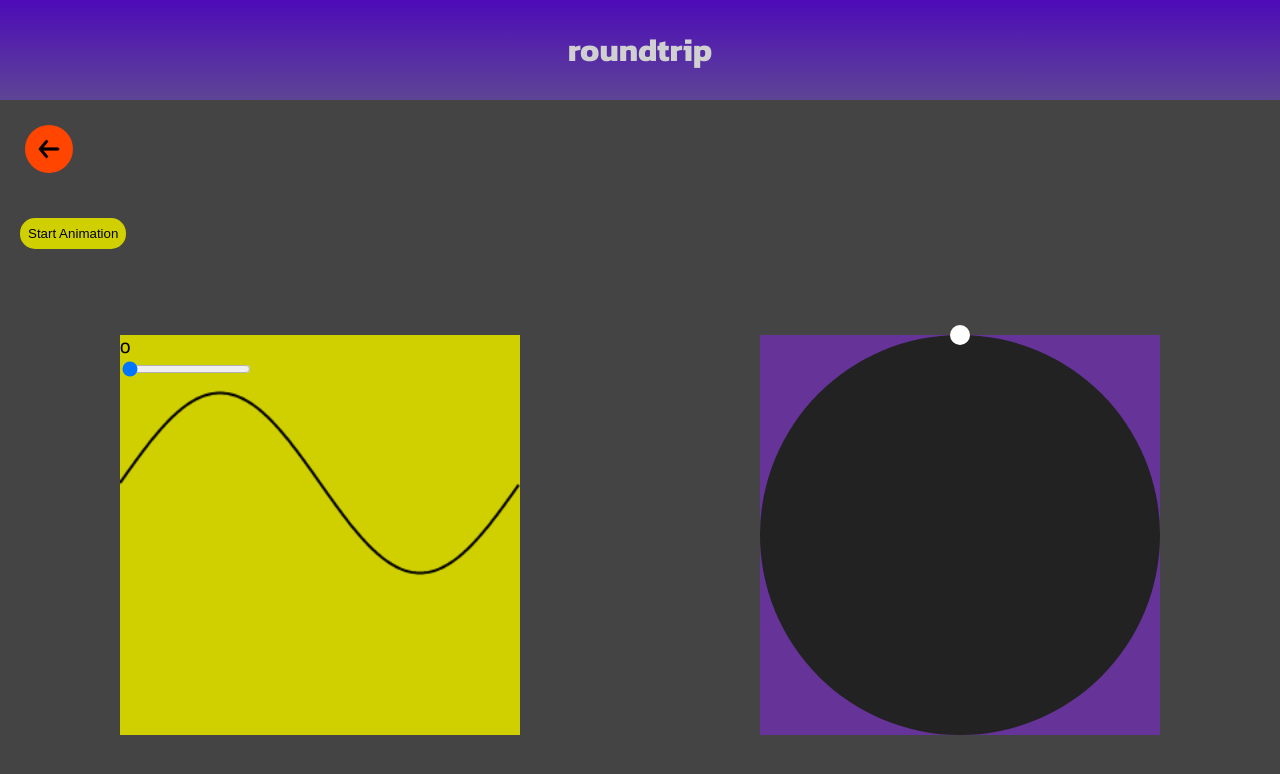
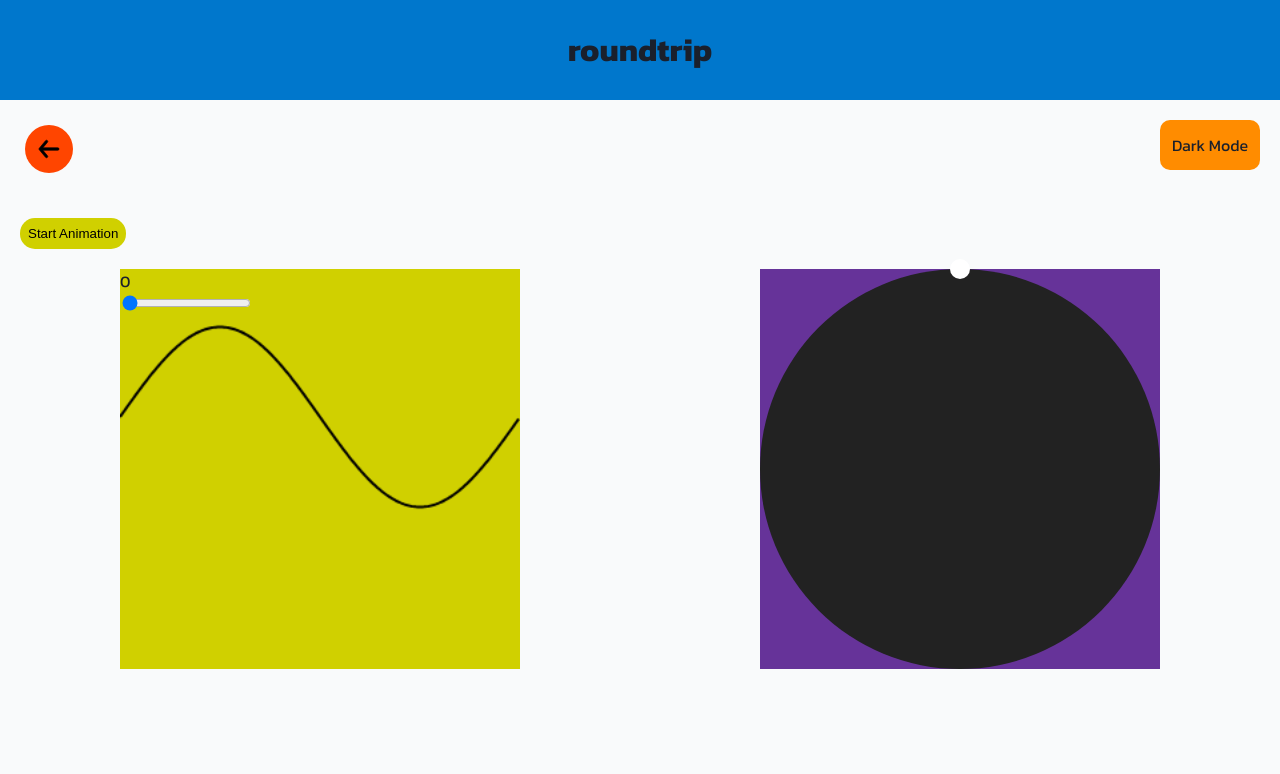
Before and after one commit to crckfx/MathIsWild, a plain HTML site: page roundtrip/roundtrip.html in a window 1280 px wide. Drawn offline with Linux system fonts and the light colour scheme.

Commit message:
keep both options 'floatButton' and 'switchThemeBtn' in themes.css for now

```diff
--- a/global.css
+++ b/global.css
@@ -2,15 +2,16 @@
 
 @charset 'utf-8';
 
-body{
+body {
     margin: 0%;
     font-family: "Kanit", sans-serif;
     font-weight: 400;
     font-style: normal;
     color: var(--color-text);
+    background-color: var(--color-background);
 }
 
-h2{
+h2 {
     font-weight: 400;
     margin: 0;
 }
@@ -19,17 +20,17 @@ ul {
     list-style-type: none;
 }
 
-a{
+a {
     color: unset;
     text-decoration: none;
 }
 
-button{
+button {
     outline: none;
     border: none;
 }
 
-input:focus{
+input:focus {
     border: none;
     outline: none;
 }
@@ -48,7 +49,7 @@ header h1 {
 
 /* Back Button Rules _________________________________________________ */
 
-.backPleaseSir{
+.backPleaseSir {
     width: 25px;
     height: 25px;
     background-color: orangered;
@@ -62,7 +63,7 @@ header h1 {
     top: 140px;
 }
 
-.backPleaseSir:hover{
+.backPleaseSir:hover {
     background-color: rgb(225, 60, 0);
     padding: 13px;
 }
@@ -75,15 +76,14 @@ header h1 {
 
 /* Responsive Design_________________________________________________ */
 
-@media (max-width: 768px) {
-}
+@media (max-width: 768px) {}
 
 
 
-.bigManLinks{
+.bigManLinks {
     width: 100%;
     height: 100px;
-    background-color: #ffffff;
+    background-color: var(--color-background);
     display: flex;
     /* justify-content: center; */
     align-items: center;
@@ -94,6 +94,7 @@ a.bigman,
 a.bigman:visited {
     color: unset;
 }
+
 a.bigman:hover {
     color: #d0d0d0;
 }
@@ -108,12 +109,13 @@ a.bigman:hover {
     margin-top: 20px;
     margin-bottom: 20px;
 }
+
 /* ---------------------------------------------------- */
 
 /* **************************************************** */
 /* homepage links */
 /* ---------------------------------------------------- */
-.linkButton{
+.linkButton {
     width: 225px;
     height: 250px;
     background-color: #cecece;
@@ -125,13 +127,13 @@ a.bigman:hover {
     flex-direction: column;
 }
 
-.linkButtonImage{
+.linkButtonImage {
     width: 225px;
     height: 210px;
     background-color: #ad331b;
 }
 
-.linkButtonHeading{
+.linkButtonHeading {
     width: 225px;
     height: 40px;
     display: flex;
@@ -139,8 +141,23 @@ a.bigman:hover {
     align-items: center;
 }
 
-.linkButton:hover{
+.linkButton:hover {
     background-color: #8fabb5;
     outline: 5px solid red;
 }
+
 /* ---------------------------------------------------- */
+
+
+/* **************************************************** */
+/* crckfx styles (moderately important) */
+/* ---------------------------------------------------- */
+.pageControls {
+    display: flex;
+    flex-direction: row;
+    justify-content: space-between;
+    background-color: var(--color-background);
+    width: 100%;
+}
+
+/* ---------------------------------------------------- */
--- a/roundtrip/roundtrip.css
+++ b/roundtrip/roundtrip.css
@@ -1,9 +1,4 @@
-.mainContainer {
-    height: 100vh;
-    display: flex;
-    flex-direction: column;
-    background-color: #444444;
-}
+
 
 .rt-cont {
     display: flex;
@@ -13,6 +8,7 @@
     align-items: center;
     width: 100%;
     flex: 1;
+    background-color: var(--color-background);
 }
 
 .rt-box {
--- a/roundtrip/roundtrip.html
+++ b/roundtrip/roundtrip.html
@@ -6,6 +6,7 @@
     <meta charset="UTF-8">
     <title>RoundTrip</title>
     <link href="../global.css" rel="stylesheet">
+    <link href="../themes.css" rel="stylesheet">
     <meta name="viewport" content="width=device-width" initial-scale="1.0">
     <!-- Google Fonts Link Start -->
     <link rel="preconnect" href="https://fonts.googleapis.com">
@@ -31,15 +32,17 @@
 <body>
     <div class="mainContainer">
         <!-- header: a section at the top of the page -->
-        <header class="crckfx">
+        <header>
+            <!-- heading/title -->
+            <h1>roundtrip</h1>
+        </header>
+        <div class="pageControls">
             <!-- link back to project root -->
-            <!-- heading/title -->
-            <h1 style="color:#d0d0d0">roundtrip</h1>
-        </header>
-        <a class="goBackBtn" href="../index.html"></a>
+            <a class="goBackBtn" href="../index.html"></a>
+            <span class="switchThemeBtn" onclick="toggleTheme()"></span>
+        </div>
 
         <div>
-
             <button id="animateButton">placeholder text</button>
         </div>
 
@@ -66,9 +69,11 @@
 
     <!-- BIGMAN SCRIPTS -->
 
+    <script src="../script.js"></script>
     <script src="roundtrip.js"></script>
     <!-- /BIGMAN SCRIPTS -->
     <!-- Script Source End --------------------------------------------------------------------------------------------------------------------->
 
 </body>
+
 </html>
--- a/themes.css
+++ b/themes.css
@@ -27,6 +27,9 @@
 
 
 
+/* **************************************************** */
+/* crckfx top right switch button  */
+/* ---------------------------------------------------- */
 .switchThemeBtn {
     width: 100px;
     height: 50px;
@@ -34,9 +37,10 @@
     justify-content: center;
     align-items: center;
     background-color: darkorange;
-    position: fixed;
-    bottom: 80px;
-    left: 50%;
+    /* position: fixed; */
+    /* bottom: 80px; */
+    /* left: 50%; */
+    margin: 20px;
     border-radius: 10px;
     cursor: pointer;
 }
@@ -52,3 +56,34 @@
 .switchThemeBtn:hover {
     background-color: rgb(215, 118, 0);
 }
+/* ---------------------------------------------------- */
+
+
+/* **************************************************** */
+/* Lachoutlaws float button */
+/* ---------------------------------------------------- */
+.buttonFloat {
+    width: 100px;
+    height: 50px;
+    display: flex;
+    justify-content: center;
+    align-items: center;
+    background-color: darkorange;
+    position: fixed;
+    bottom: 80px;
+    left: 50%;
+    border-radius: 10px;
+    cursor: pointer;
+}
+
+.buttonFloat::after {
+    content: 'Dark Mode';
+}
+
+.theme-dark .buttonFloat::after {
+    content: 'Light Mode';
+}
+
+.buttonFloat:hover {
+    background-color: rgb(215, 118, 0);
+}
--- a/train/train.css
+++ b/train/train.css
@@ -2,7 +2,7 @@
 
 .trainContainer{
     width: 100%;
-    /* height: 90vh; */
+    flex: 1;
     background-color: var(--color-bg-2);
     display: flex;
     flex-direction: column;
@@ -129,3 +129,9 @@
 .wrapper {
     background-color: var(--color-bg-2);
 }
+
+.mainContainer {
+    min-height: 100vh;
+    display: flex;
+    flex-direction: column;
+}
```
Also changed, not shown: index.html (+2 -0 lines), splat/splat.css (+0 -24 lines), splat/splat.html (+6 -2 lines), train/train.html (+5 -11 lines).
